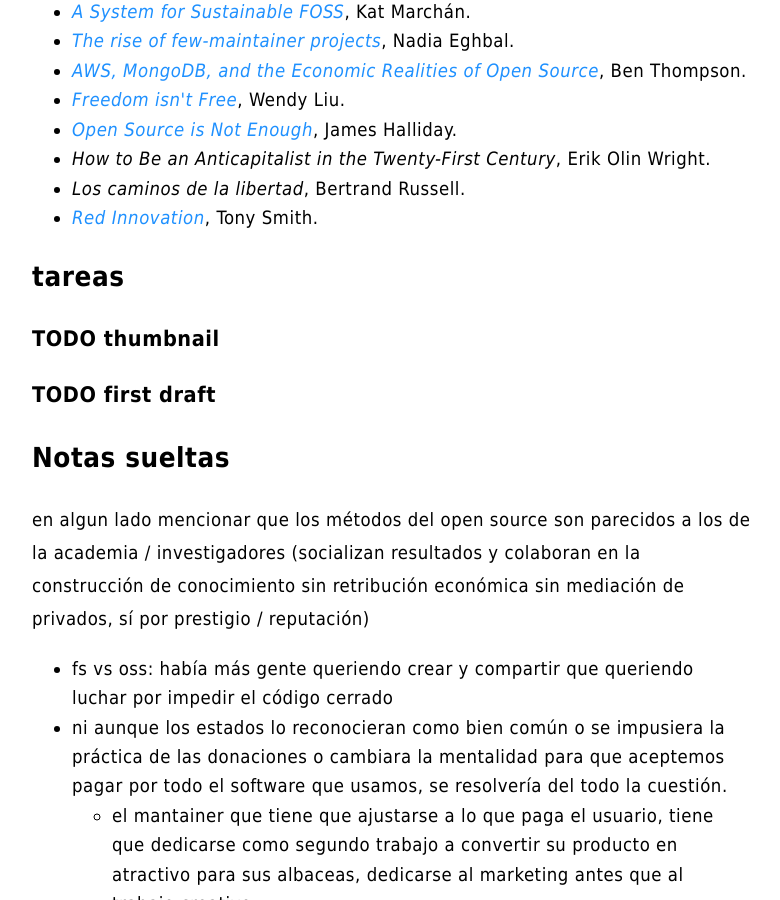
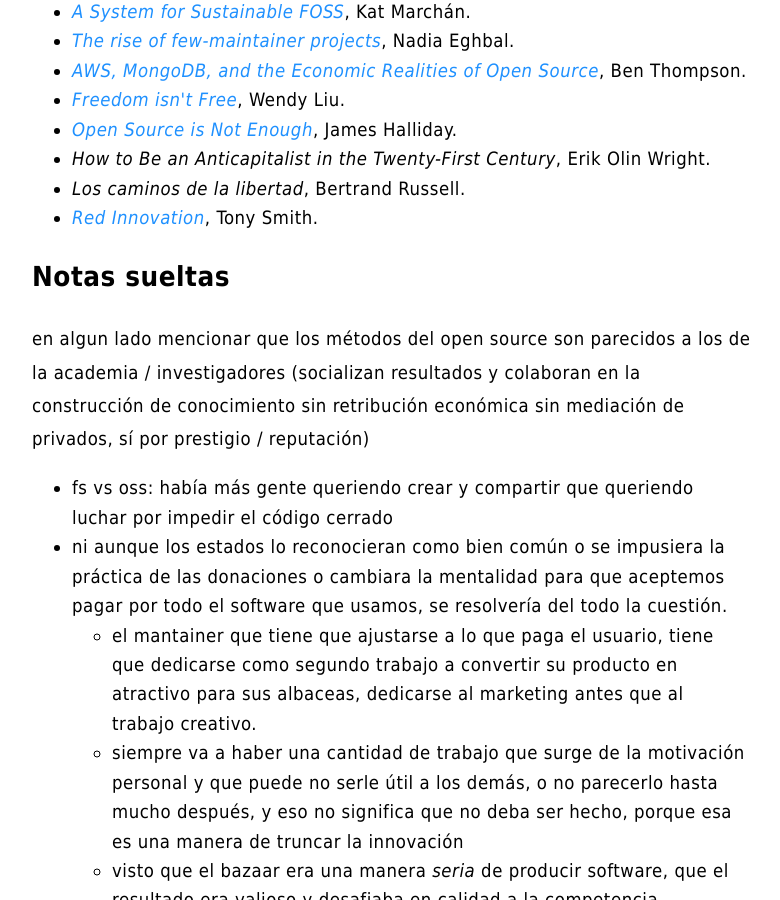
Before and after one commit to facundoolano/olano.dev, a Jekyll site: the page built from _posts/2023-11-05-derivas-del-bazar.html, in a window 1280 px wide and 900 px high, scrolled down 9935 px. Shown: the whole window, without its empty margins (248-1028 px from the left). Built offline with Jekyll 4.4.1, drawn with Linux system fonts in a browser that asks for light colours.

Commit message:
thumbnail

```diff
--- a/_posts/2023-11-05-derivas-del-bazar.html
+++ b/_posts/2023-11-05-derivas-del-bazar.html
@@ -198,18 +199,6 @@
 </div>
 </div>
 
-<div id="outline-container-orga5fef9a" class="outline-2">
-<h2 id="orga5fef9a">tareas</h2>
-<div class="outline-text-2" id="text-orga5fef9a">
-</div>
-<div id="outline-container-orgd4e98ac" class="outline-3">
-<h3 id="orgd4e98ac"><span class="todo TODO">TODO</span> thumbnail</h3>
-</div>
-<div id="outline-container-org736d242" class="outline-3">
-<h3 id="org736d242"><span class="todo TODO">TODO</span> first draft</h3>
-</div>
-</div>
-
 <div id="outline-container-org5c053c6" class="outline-2">
 <h2 id="org5c053c6">Notas sueltas</h2>
 <div class="outline-text-2" id="text-org5c053c6">
--- a/org/_posts/2023-11-05-derivas-del-bazar.org
+++ b/org/_posts/2023-11-05-derivas-del-bazar.org
@@ -138,10 +139,6 @@
 
 [fn:1] Himanen cita a Steve Wozniak, que expresa una filosofía de vida equivalente a la ley de Linus (/H = F^{3}, Happiness equals food, fun and friends/) y vincula a los dos con la [[https://es.wikipedia.org/wiki/Pir%C3%A1mide_de_Maslow][jerarquía de las necesidades humanas de Maslow]].
 
-* tareas
-** TODO thumbnail
-** TODO first draft
-
 * Notas sueltas
 
 en algun lado mencionar que los métodos del open source son parecidos a los de la academia / investigadores (socializan resultados y colaboran en la construcción de conocimiento sin retribución económica sin mediación de privados, sí por prestigio / reputación)
```
Also changed, not shown: other parts of _posts/2023-11-05-derivas-del-bazar.html (+1 -0 lines), other parts of org/_posts/2023-11-05-derivas-del-bazar.org (+1 -0 lines), assets/img/linus.jpg (added).
